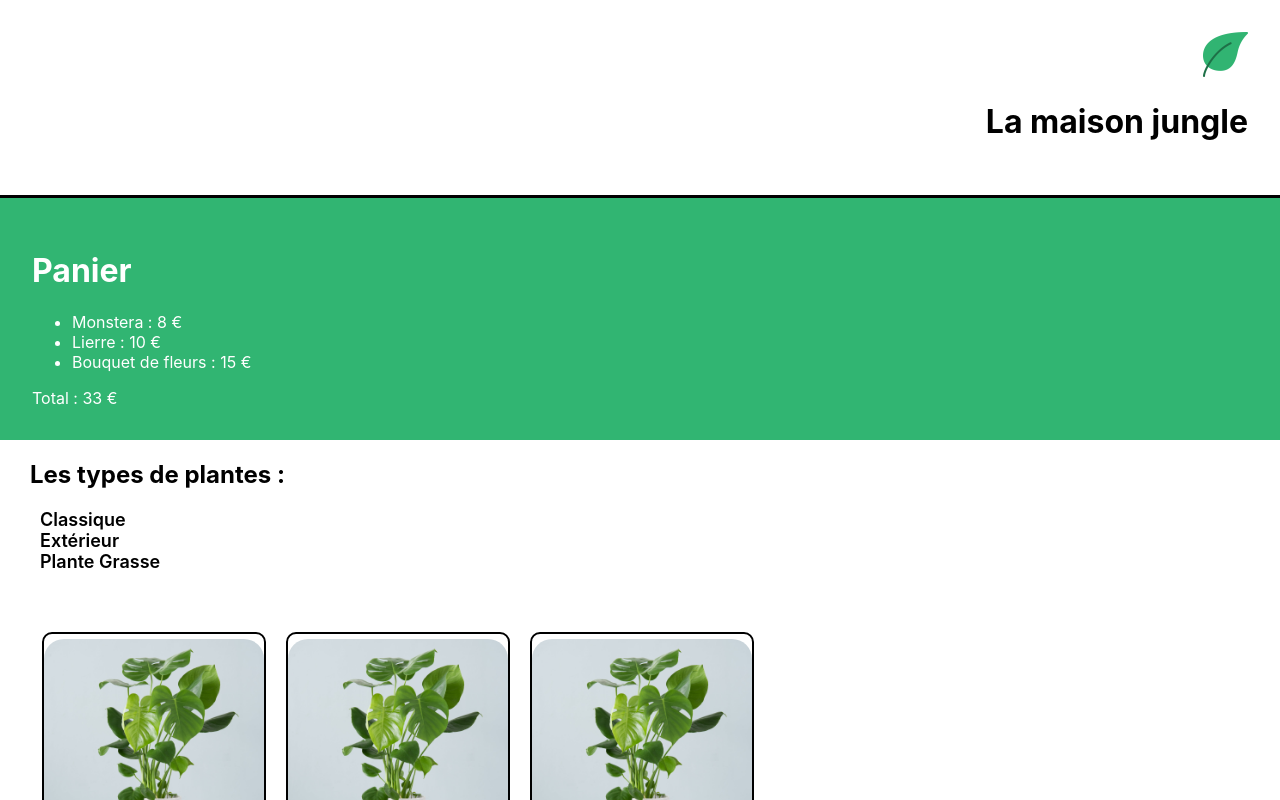
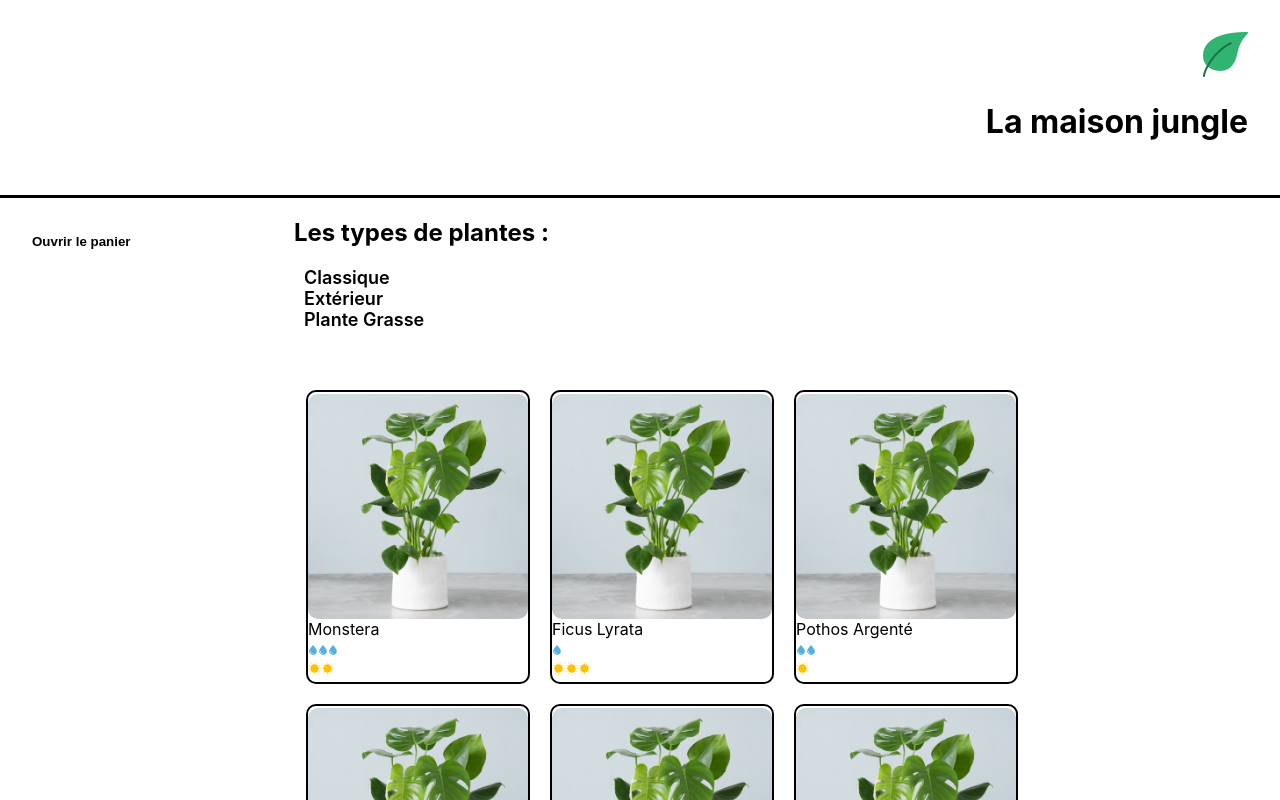
Before and after one commit to NerVod/Maison-jungle, a React (Create React App) app: page / in a window 1280 px wide. Shown: the top 800 px of the page. Built offline with nearby package versions, Linux system fonts and the light colour scheme.

Commit message:
maj Cart et mise en page

```diff
--- a/src/components/App.js
+++ b/src/components/App.js
@@ -3,13 +3,16 @@
 import ShoppingList from "./ShoppingList";
 // import QuestionForm from "./QuestionForm";
 import Footer from "./Footer";
+import "../styles/Layout.css"
 
 function App() {
   return (
           <div>
               <Banner />
+              <div className="lmj-layout-inner">
               <Cart />
               <ShoppingList />
+              </div>
               {/* <QuestionForm /> */}
               <Footer />
         </div>
--- a/src/components/Cart.js
+++ b/src/components/Cart.js
@@ -1,21 +1,49 @@
-import "../styles/Cart.css"
+import { useState } from "react";
+import "../styles/Cart.css";
+
 
 function Cart() {
-    const monsteraPrix = 8
-    const lierrePrix = 10
-    const bouquetPrix = 15
-    return (
+    const monsteraPrix = 8;
+    const [cart, updateCart] = useState(0)
+    const [isOpen, setIsOpen] = useState(false)
+
+    return isOpen ? (
         <div className="lmj-cart">
-            <h1>Panier</h1>
-            <ul>
-                <li>Monstera : {monsteraPrix} €</li>
-                <li>Lierre : {lierrePrix} €</li>
-                <li>Bouquet de fleurs : {bouquetPrix} €</li>
-            </ul>
-            <div>Total : {monsteraPrix + lierrePrix + bouquetPrix} €</div>
+
+            <button
+                className="lmj-cart-toggle-button"
+                onClick={() => setIsOpen(false)}>
+                    fermer
+            </button>
+
+            <h2>Panier</h2>
+
+            <div>
+                <div>Monstera : {monsteraPrix} € </div>
+                <button onClick={() => updateCart(cart + 1)}>
+                    Ajouter
+                </button>
+            </div>
+
+            <h3>Total: {monsteraPrix * cart} € </h3>
+
+            <button onClick={() => updateCart(0)}>
+                Vider le panier
+            </button>
+
+        </div>
+    ) : (
+        <div className="lmj-cart-closed">
+            <button
+                className="lmj-cart-toggle-button"
+                onClick={() => setIsOpen(true)}
+                >
+                    Ouvrir le panier
+            </button>
+
         </div>
     )
 
-}
+};
 
 export default Cart
--- a/src/styles/Cart.css
+++ b/src/styles/Cart.css
@@ -1,5 +1,39 @@
 .lmj-cart {
-    background-color: #31b572;
-    color: white;
-    padding: 32px;
+	color: white;
+	background-color: #31b572;
+	padding: 32px;
+	display: flex;
+	flex-direction: column;
+	justify-content: flex-start;
+	width: 200px;
 }
+
+
+.lmj-cart h3>button {
+    margin-left: 10px;
+}
+
+.lmj-cart-add-button {
+	margin-left: 32px;
+	cursor: pointer;
+}
+
+.lmj-cart-toggle-button {
+	background: none;
+	outline: none;
+	border: none;
+	font-weight: 600;
+	cursor: pointer;
+	align-self: self-start;
+	padding: 0;
+	color: white;
+}
+
+.lmj-cart-closed {
+	padding: 32px;
+	width: 200px;
+}
+
+.lmj-cart-closed > button {
+	color: black;
+}
--- /dev/null
+++ b/src/styles/Layout.css
@@ -0,0 +1,4 @@
+.lmj-layout-inner {
+    display: flex;
+    flex-direction: row;
+}
--- a/src/styles/PlantItem.css
+++ b/src/styles/PlantItem.css
@@ -1,8 +1,9 @@
 
 .lmj-plant-item-cover {
-	height: 220px;
+	height: 225px;
 	width: 220px;
-	border-radius: 20px;
+	border-radius: 10px;
+	object-fit: cover;
 }
 
 .lmj-plant-item {
```
